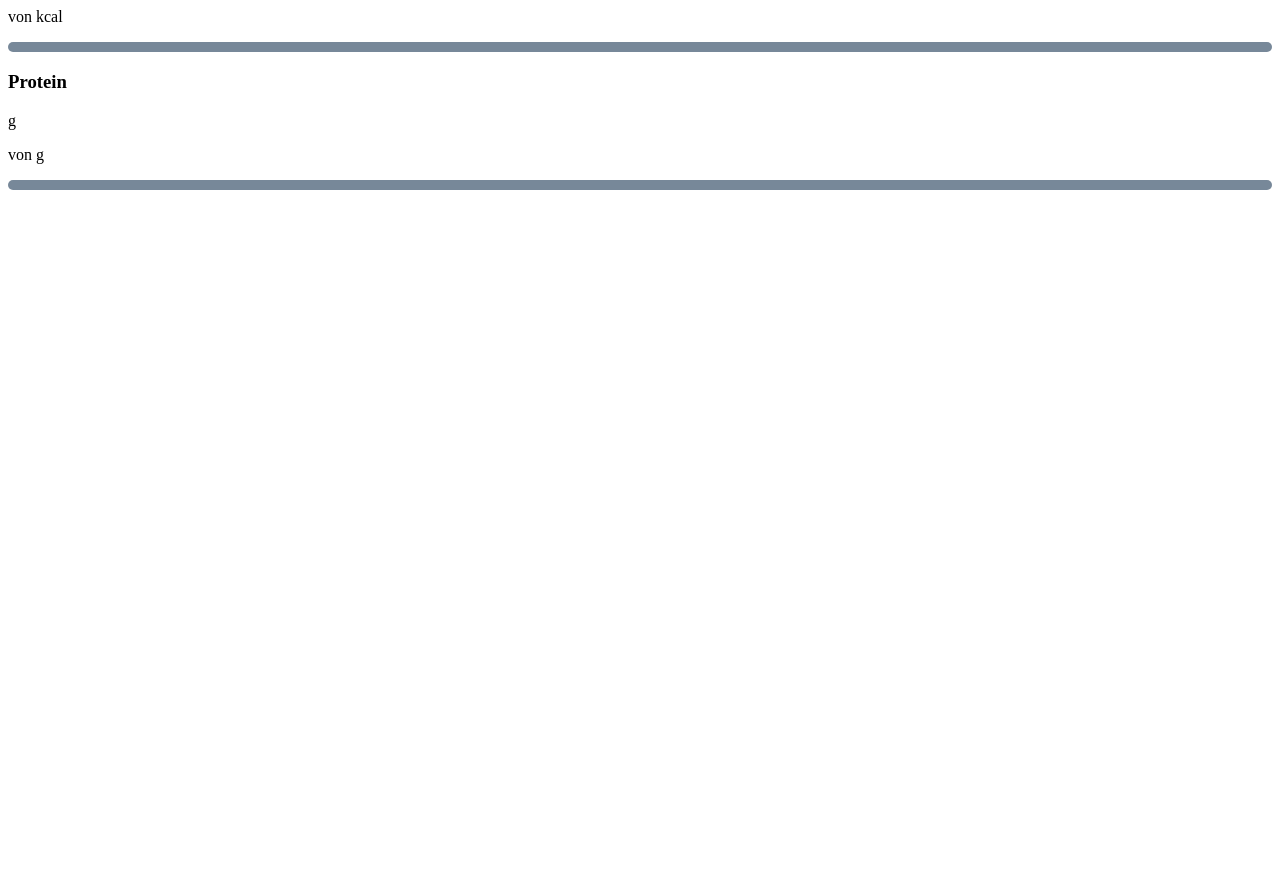
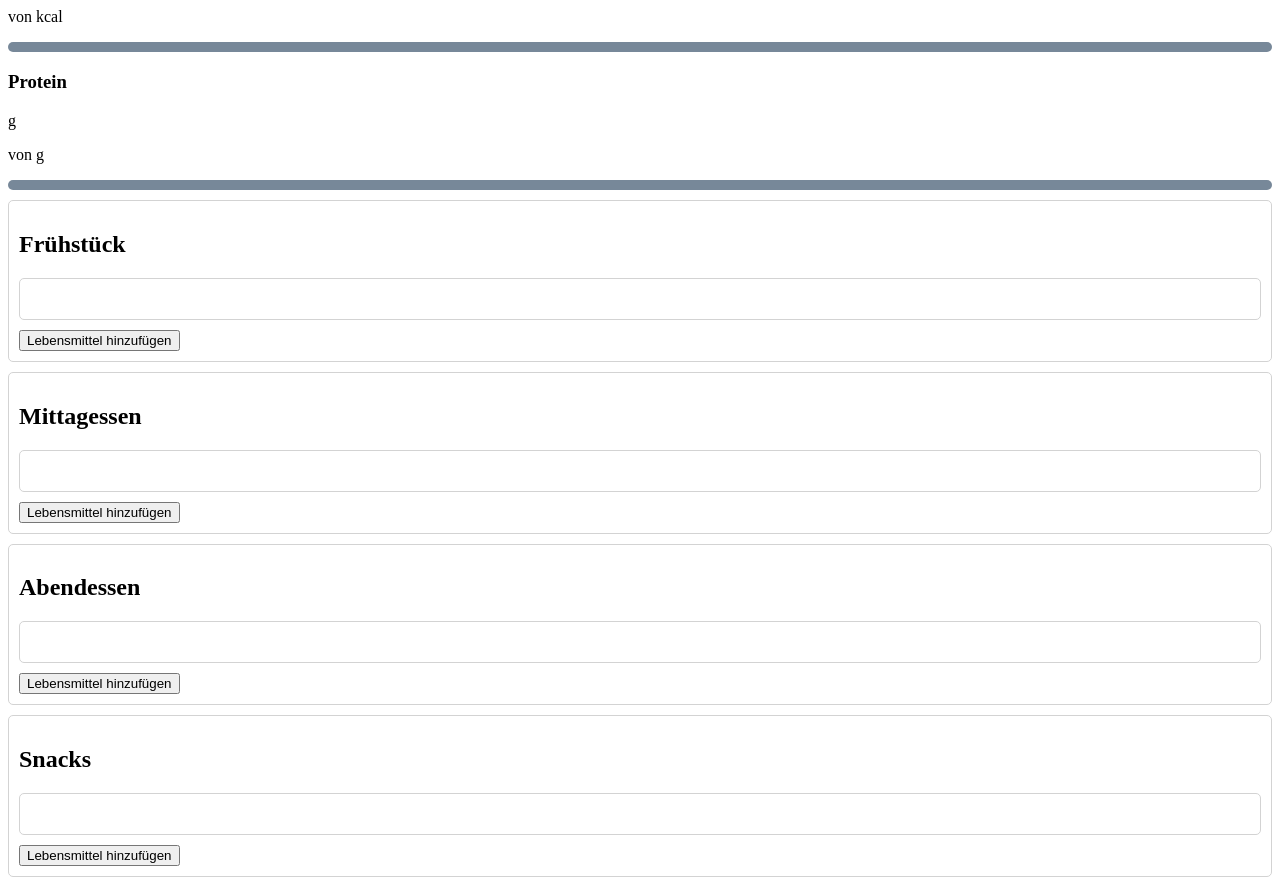
Before and after one commit to nicolas-python/personal-tracker, a Flask app: page /nutrition in a window 1280 px wide. Shown: the part 342-1229 px from the top of the page. Before the commit the page ends 532 px from the top, so only its background shows below. Run offline with Flask 3, Linux system fonts and the light colour scheme.

Commit message:
feat(nutrition): add meal cards for daily meals

```diff
--- a/static/css/style.css
+++ b/static/css/style.css
@@ -219,6 +219,24 @@
 {
     background-color: darkred;
 }
+.nutrition-meal-card
+{
+    border: 1px solid lightgray;
+    border-radius: 5px;
+    padding: 10px;
+    margin-top: 10px;
+    margin-bottom: 10px;
+    min-height: 20px;
+}
+
+.meal-food-list
+{
+    border: 1px solid lightgray;
+    border-radius: 5px;
+    padding: 10px;
+    margin-bottom: 10px;
+    min-height: 20px;
+}
 
 /* -------------------------------------------Handy-------------------------------------------*/
 @media (max-width: 600px)
--- a/templates/nutrition.html
+++ b/templates/nutrition.html
@@ -93,8 +93,49 @@
         </div>
     </div>
 <!---------------------------------------------Frühstück----------------------------------------------->
+    <div class="nutrition-meal-card" id="breakfast">
+
+        <h2>Frühstück</h2>
+            <div class="meal-food-list" id="breakfastFoods">
+                <!-- Lebensmittel angezeigt/Lebensmittel hinzufügen -->
+            </div>
+
+        <button type="button" class="add-food-button" data-meal="breakfast">Lebensmittel hinzufügen</button>
+
+    </div>
 <!---------------------------------------------Mittagessen--------------------------------------------->
+    <div class="nutrition-meal-card" id="lunch">
+
+        <h2>Mittagessen</h2>
+            <div class="meal-food-list" id="lunchFoods">
+                <!-- Lebensmittel angezeigt/Lebensmittel hinzufügen -->
+            </div>
+
+        <button type="button" class="add-food-button" data-meal="lunch">Lebensmittel hinzufügen</button>
+
+    </div>
 <!---------------------------------------------Abendessen---------------------------------------------->
+    <div class="nutrition-meal-card" id="dinner">
+
+        <h2>Abendessen</h2>
+            <div class="meal-food-list" id="dinnerFoods">
+                <!-- Lebensmittel angezeigt/Lebensmittel hinzufügen -->
+            </div>
+
+        <button type="button" class="add-food-button" data-meal="dinner">Lebensmittel hinzufügen</button>
+
+    </div>
+<!---------------------------------------------Snacks---------------------------------------------->
+    <div class="nutrition-meal-card" id="snacksFoods">
+
+        <h2>Snacks</h2>
+            <div class="meal-food-list" id="snacks">
+                <!-- Lebensmittel angezeigt/Lebensmittel hinzufügen -->
+            </div>
+
+        <button type="button" class="add-food-button" data-meal="snacks">Lebensmittel hinzufügen</button>
+
+    </div>
 <!---------------------------------------------Lebensmittel hinzufügen--------------------------------->
 
     <script>
```
